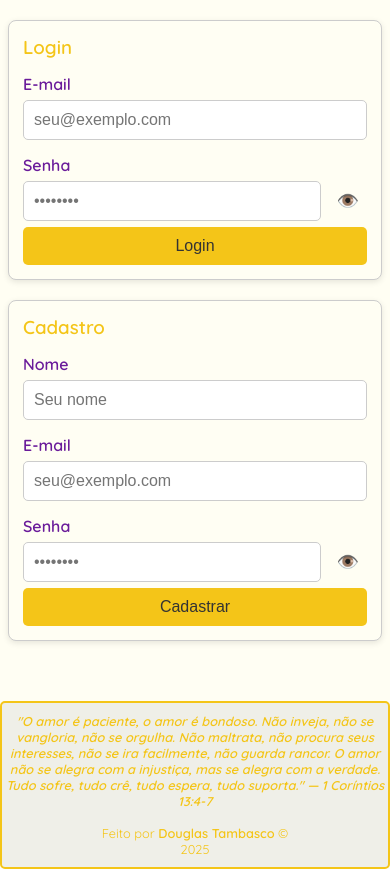
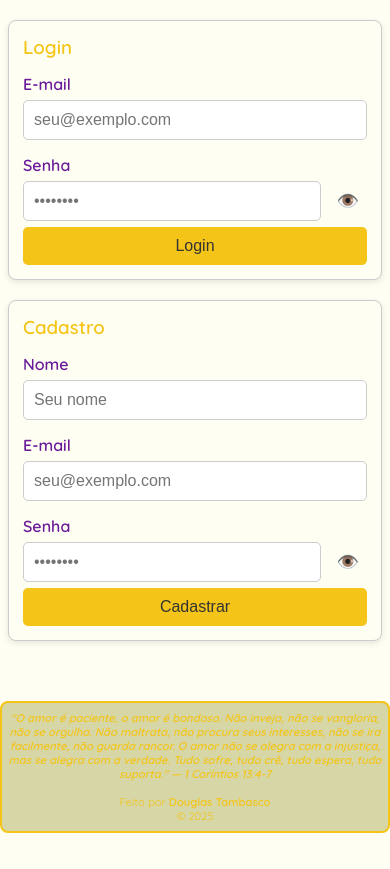
Before and after one commit to DouglasTambasco/estudobiblico, a website with bundled scripts: page index.html in a window 390 px wide. Shown: the part 132-1001 px from the top of the page. After the commit the page ends 965 px from the top, so only its background shows below. Built offline with nearby package versions, Linux system fonts and the light colour scheme; no server answers.

Commit message:
v0.7.2
teste responsividade

```diff
--- a/index.html
+++ b/index.html
@@ -67,7 +67,7 @@
     </section>
 
     <!-- Conteúdo pós-login -->
-    <div class="hidden" id="conteudo">
+    <div class="hidden" id="conteudo"> <!-- botão de sair -->
 
       <!-- Busca de capítulo -->
       <div class="busca-verse">
@@ -136,12 +136,12 @@
   </main>
 
   <!-- Rodapé -->
-  <footer class="rodape" id="rodape">
-    <p id="citacao-biblica"></p>
-    <br />
-    <p>Feito por <a href="https://github.com/DouglasTambasco" target="_blank">Douglas Tambasco</a> &copy;</p>
-    <p>2025</p>
-  </footer>
+<footer class="rodape" id="rodape" role="contentinfo">
+  <p id="citacao-biblica" aria-live="polite"></p>
+  <br>
+  <p>Feito por <a href="https://github.com/DouglasTambasco" target="_blank" rel="noopener"> Douglas Tambasco </a></p>
+  <p>© 2025 </p>
+</footer>
 
   <script type="module" src="script.js"></script>
 </body>
--- a/style.css
+++ b/style.css
@@ -502,21 +502,21 @@ body.night .versiculo-card.principio {
 
 /* Rodapé */
 .rodape {
-    background-color: #d6d6d661;
+  left: 0;
+  bottom: 0;
+  width: 100%;
+  background-color: #d6d6a6  /* fundo claro semi-transparente */;
   color: var(--vatican-yellow);
   font-family: 'Quicksand', sans-serif;
   border: 2px solid var(--vatican-yellow);
   border-radius: var(--border-radius-main);
-    padding: 10px;
+  padding: 1rem;
   text-align: center;
-    bottom: 0;
-    width: 100%;
-    border-radius: 5px;
 }
 
 body.night .rodape {
   background-color: #1e1e1e;
-  color:var(--vatican-yellow);
+  /* mantém a mesma cor de texto */
 }
 
 .rodape a {
@@ -524,6 +524,7 @@ body.night .rodape {
   font-weight: bold;
   text-decoration: none;
 }
+
 
 /* ========= RESPONSIVIDADE ========= */
 
@@ -607,10 +608,11 @@ body.night .rodape {
     padding: 4px 8px;
   }
    .rodape {
-    font-size: 0.8rem;
-    padding: 10px 0;
+    font-size: clamp(0.7rem, 2.5vw, 0.8rem);
+    padding: 0.5rem 0;
   }
 }
+
 
 @media (max-width: 1200px) {
   .header-controls .logout-btn {
@@ -722,6 +724,6 @@ body.focus-mode .busca-verse,
 body.focus-mode .marcacao-box,
 body.focus-mode #ver-marcados-btn,
 body.focus-mode #versiculos-marcados,
-body.focus-mode footer {    /* ou #footer / .footer, conforme seu markup */
+body.focus-mode footer {
   display: none !important;
 }
```
Also changed, not shown: script.js (+19 -19 lines). Lines whose indentation alone changed are shown as unchanged.
